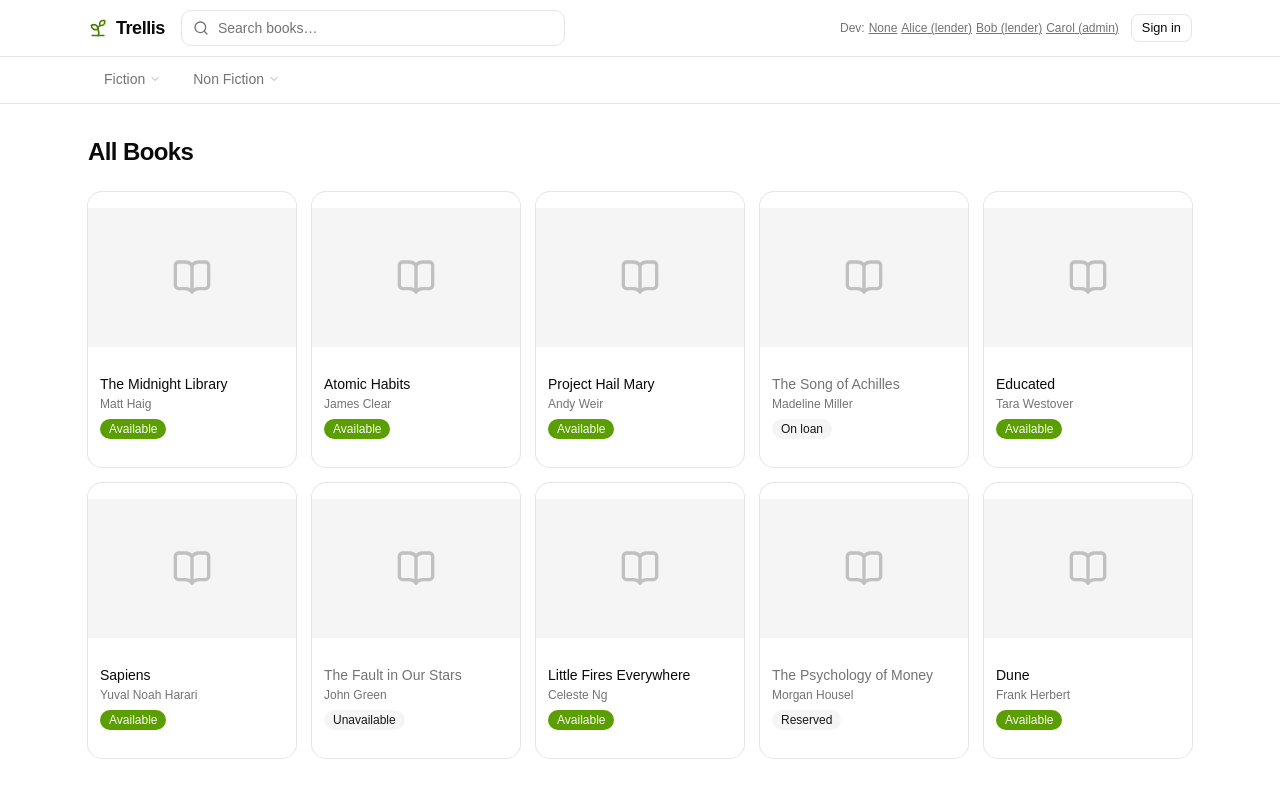
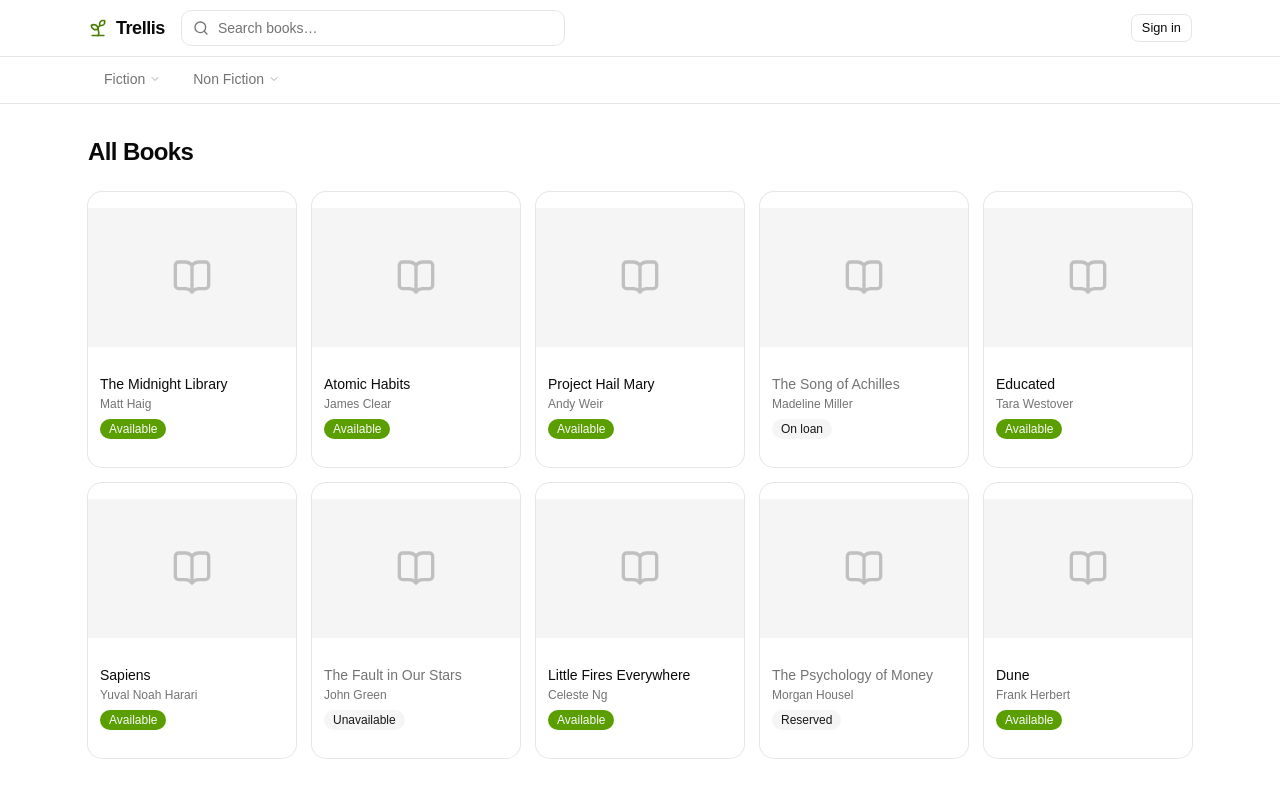
Before and after one commit to justinfidelis/trellis, a React (Vite) app: page / in a window 1280 px wide. Built offline with nearby package versions, Linux system fonts and the light colour scheme.

Commit message:
Remove dev user switcher from navbar, assume admin always

```diff
--- a/src/components/layout/NavBar.tsx
+++ b/src/components/layout/NavBar.tsx
@@ -1,12 +1,11 @@
 import { Link, useNavigate, useSearchParams } from 'react-router-dom';
 import { useSession } from '@/hooks/useSession';
-import { devUsers } from '@/data/session';
 import { Button } from '@/components/ui/button';
 import { Input } from '@/components/ui/input';
 import { Sprout, Search } from 'lucide-react';
 
 export function NavBar() {
-  const { session, login, logout } = useSession();
+  const { session, logout } = useSession();
   const navigate = useNavigate();
   const [searchParams] = useSearchParams();
   const query = searchParams.get('q') ?? '';
@@ -37,22 +36,6 @@ export function NavBar() {
         </div>
 
         <div className="flex items-center gap-3 ml-auto shrink-0">
-          {import.meta.env.DEV && (
-            <div className="flex items-center gap-1 text-xs text-muted-foreground">
-              <span>Dev:</span>
-              <button className="underline" onClick={() => logout()}>None</button>
-              {devUsers.map((u) => (
-                <button
-                  key={u.id}
-                  className={`underline ${session.user?.id === u.id ? 'font-semibold text-foreground' : ''}`}
-                  onClick={() => login(u)}
-                >
-                  {u.name.split(' ')[0]} ({u.role})
-                </button>
-              ))}
-            </div>
-          )}
-
           {session.user ? (
             <div className="flex items-center gap-2">
               <span className="text-sm text-muted-foreground hidden sm:block">{session.user.name}</span>
```
